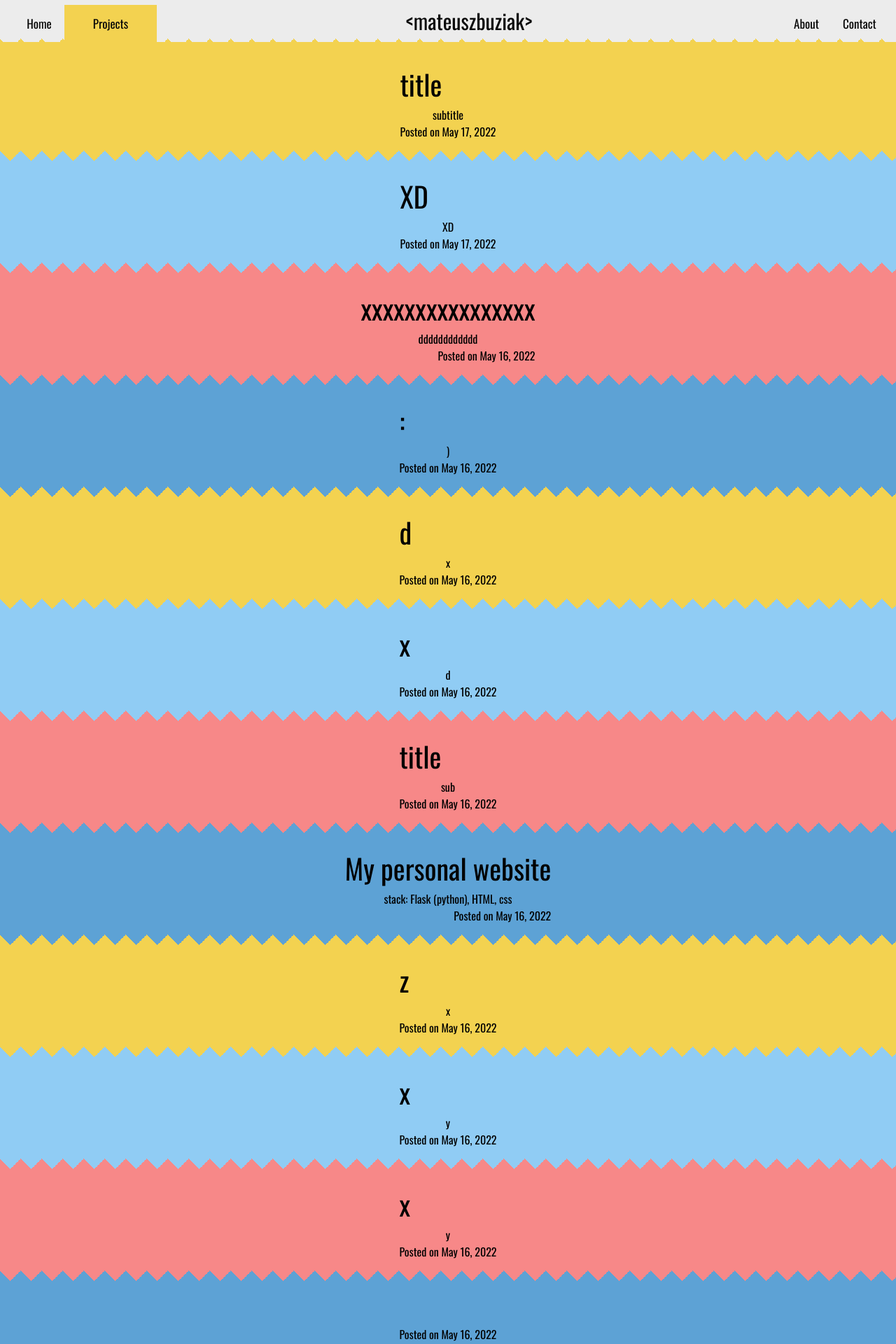
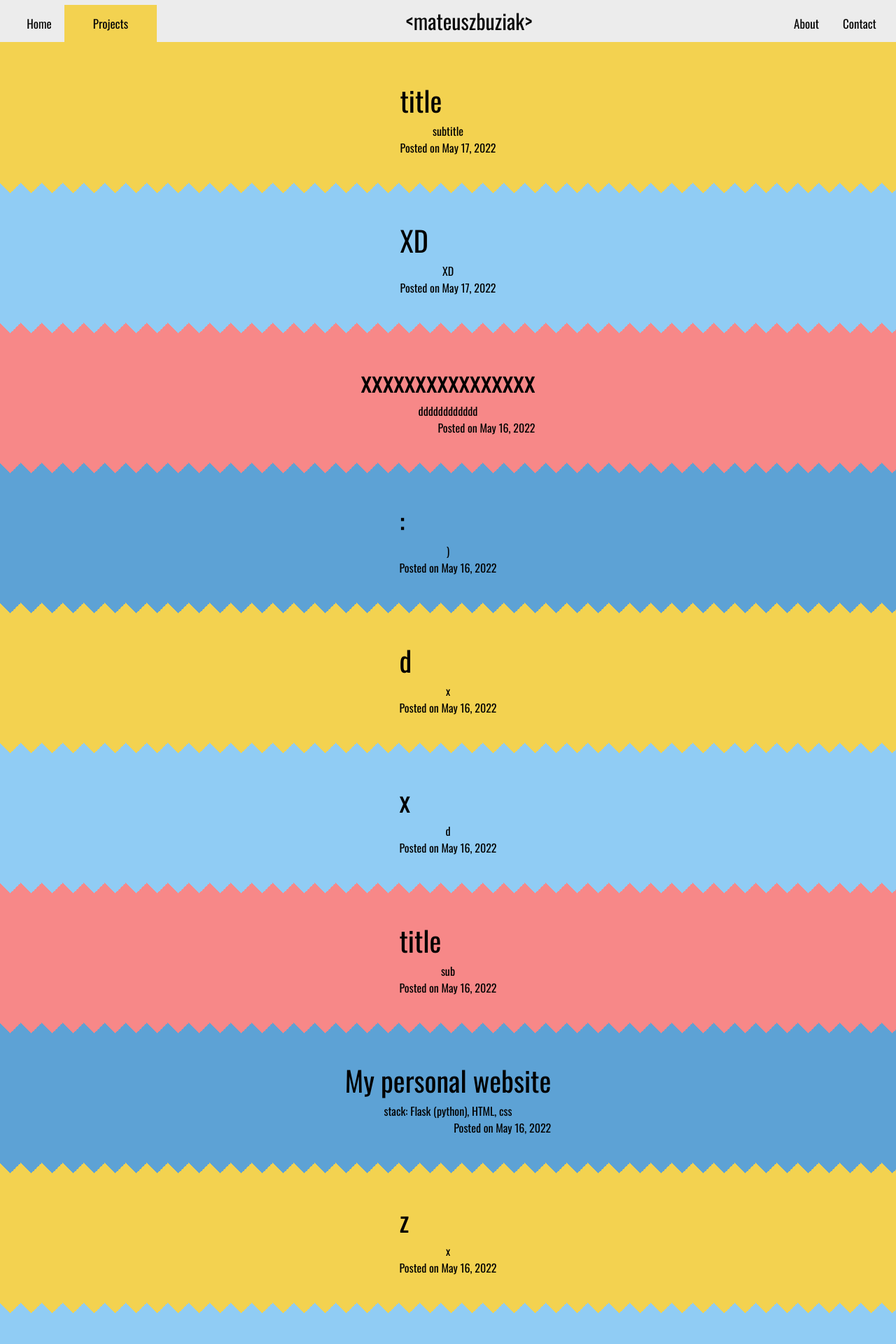
Before and after one commit to 8uziak/myWebDomain, a Flask app: page /projects in a window 1280 px wide. Shown: the top 1920 px of the page at 70% size. Run offline with Flask 2, Linux system fonts and the light colour scheme; data comes from the database, SQL or seed files in the repository; both versions use the stored data as it was after the commit.

Commit message:
ver 0.17

```diff
--- a/static/style/projects.css
+++ b/static/style/projects.css
@@ -8,8 +8,9 @@ article {
 }
 .margin-top {
 
-    margin-top: 1.2vh;
+    margin-top: 2vh;
 }
+
 
 .hiperlinks {
 
@@ -37,7 +38,7 @@ article {
 .date {
 
     font-size: 30;
-    margin-bottom: 10px;
+    margin-bottom: 2vh;;
     text-align: right;
 }
 
@@ -47,7 +48,7 @@ section:nth-child(4n + 1) {
     align-items: center;
     position: relative;
     width: 100%;
-    height: 20vh;
+    height: 25vh;
     background: #F3D250;
 }
 
@@ -68,7 +69,7 @@ section:nth-child(4n + 2) {
     align-items: center;
     position: relative;
     width: 100%;
-    height: 20vh;
+    height: 25vh;
     background: #90CCF4;
 }
 
@@ -89,7 +90,7 @@ section:nth-child(4n + 3) {
     align-items: center;
     position: relative;
     width: 100%;
-    height: 20vh;
+    height: 25vh;
     background: #F78888;
 }
 
@@ -110,7 +111,7 @@ section:nth-child(4n + 4) {
     align-items: center;
     position: relative;
     width: 100%;
-    height: 20vh;
+    height: 25vh;
     background: #5DA2D5;
 }
 
```
Also changed, not shown: project.db.
